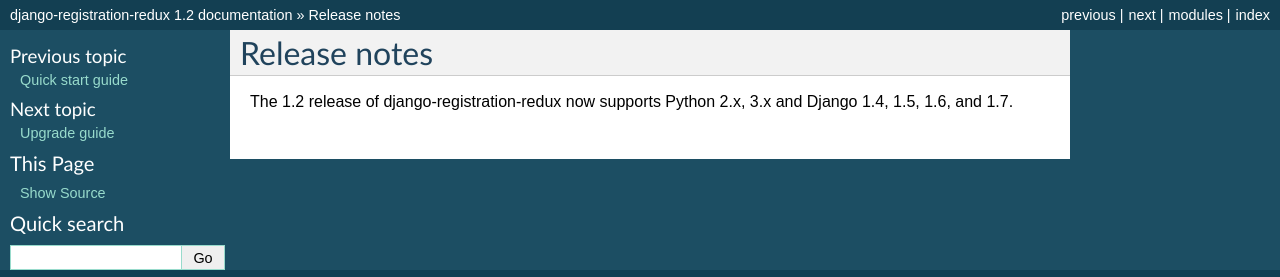
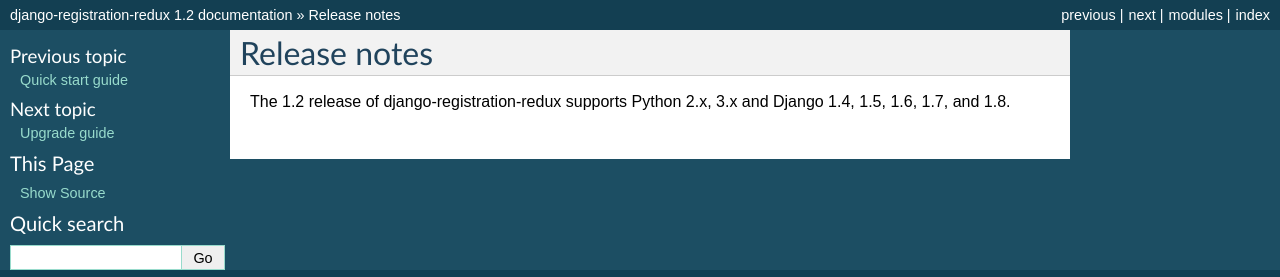
Before and after one commit to marktucker-django/Django-Registration, a Sphinx documentation site: the page built from docs/release-notes.rst, in a window 1280 px wide. Shown: the top 277 px of the page. Built offline with Sphinx 7.4.7, drawn with Linux system fonts in a browser that asks for light colours.

Commit message:
Add note that django-registration supports Django 1.8

```diff
--- a/docs/release-notes.rst
+++ b/docs/release-notes.rst
@@ -3,5 +3,5 @@
 Release notes
 =============
 
-The |version| release of |project| now supports Python 2.x, 3.x and
-Django 1.4, 1.5, 1.6, and 1.7.
+The |version| release of |project| supports Python 2.x, 3.x and
+Django 1.4, 1.5, 1.6, 1.7, and 1.8.
```
